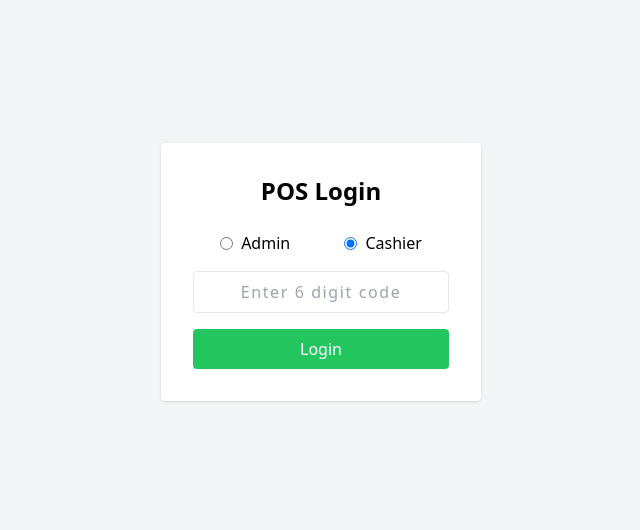
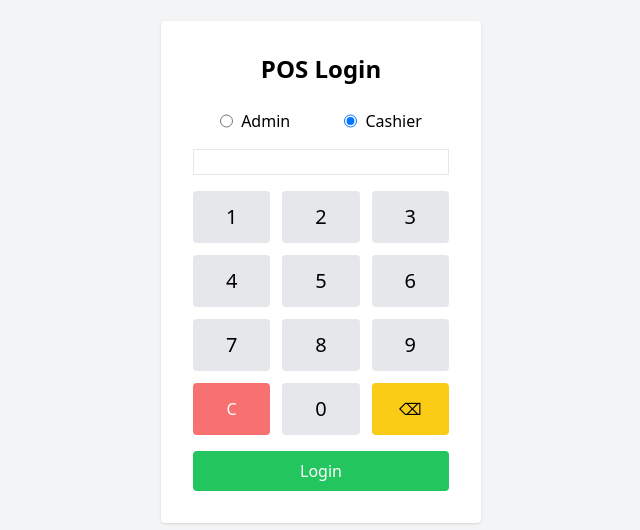
Before and after one commit to mosadikdev/POSMO, a React (Vite) app in the folder pos-frontend/: page / in a window 1280 px wide. Shown: the part 128-658 px from the top of the page, without its empty margins (319-959 px from the left). Built offline with nearby package versions, Linux system fonts and the light colour scheme.

Commit message:
Add POS style PIN pad login

```diff
--- a/pos-frontend/src/pages/Login.jsx
+++ b/pos-frontend/src/pages/Login.jsx
@@ -8,9 +8,23 @@ export default function Login({ setUser }) {
   const adminCode = "123456";
   const cashierCode = "654321";
 
+  const addDigit = (digit) => {
+    if (code.length < 6) {
+      setCode(code + digit);
+    }
+  };
+
+  const clearCode = () => {
+    setCode("");
+  };
+
+  const deleteDigit = () => {
+    setCode(code.slice(0, -1));
+  };
+
   const handleLogin = () => {
     if (code.length !== 6) {
-      setError("Code must be 6 digits");
+      setError("Enter 6 digits");
       return;
     }
 
@@ -24,6 +38,7 @@ export default function Login({ setUser }) {
       setUser(user);
     } else {
       setError("Invalid code");
+      setCode("");
     }
   };
 
@@ -35,22 +50,20 @@ export default function Login({ setUser }) {
           POS Login
         </h1>
 
-        {/* ROLE RADIO */}
+        {/* ROLE */}
         <div className="flex justify-around mb-4">
-          <label className="flex items-center gap-2">
+          <label className="flex gap-2">
             <input
               type="radio"
-              value="admin"
               checked={role === "admin"}
               onChange={() => setRole("admin")}
             />
             Admin
           </label>
 
-          <label className="flex items-center gap-2">
+          <label className="flex gap-2">
             <input
               type="radio"
-              value="cashier"
               checked={role === "cashier"}
               onChange={() => setRole("cashier")}
             />
@@ -58,18 +71,47 @@ export default function Login({ setUser }) {
           </label>
         </div>
 
-        {/* CODE INPUT */}
-        <input
-          type="password"
-          placeholder="Enter 6 digit code"
-          className="w-full p-2 border rounded mb-4 text-center tracking-widest"
-          value={code}
-          maxLength={6}
-          onChange={(e) => setCode(e.target.value)}
-        />
+        {/* CODE DISPLAY */}
+        <div className="border p-3 text-center text-2xl tracking-widest mb-4">
+          {code.replace(/./g, "•")}
+        </div>
+
+        {/* PIN PAD */}
+        <div className="grid grid-cols-3 gap-3 mb-4">
+          {[1,2,3,4,5,6,7,8,9].map((n) => (
+            <button
+              key={n}
+              onClick={() => addDigit(n)}
+              className="bg-gray-200 p-3 rounded text-xl hover:bg-gray-300"
+            >
+              {n}
+            </button>
+          ))}
+
+          <button
+            onClick={clearCode}
+            className="bg-red-400 text-white p-3 rounded"
+          >
+            C
+          </button>
+
+          <button
+            onClick={() => addDigit(0)}
+            className="bg-gray-200 p-3 rounded text-xl"
+          >
+            0
+          </button>
+
+          <button
+            onClick={deleteDigit}
+            className="bg-yellow-400 p-3 rounded"
+          >
+            ⌫
+          </button>
+        </div>
 
         {error && (
-          <p className="text-red-500 text-sm mb-3 text-center">
+          <p className="text-red-500 text-center mb-2">
             {error}
           </p>
         )}
```
